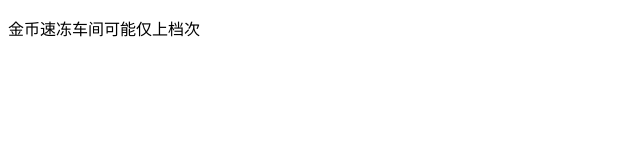
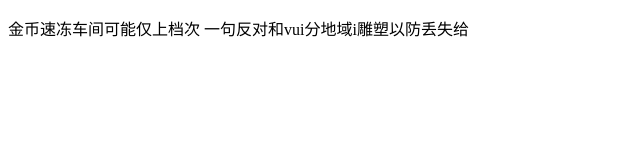
Before and after one commit to zhouyv01/jajiaowang, a plain HTML site: page xingxigenggai.html in a window 1280 px wide. Shown: the whole page, without its empty margins (0-640 px from the left). Drawn offline with Linux system fonts and the light colour scheme.

Commit message:
教师资料

```diff
--- a/xingxigenggai.html
+++ b/xingxigenggai.html
@@ -2,6 +2,7 @@
 <html lang="en">
 <head></head>
 <body>
-<p>金币速冻车间可能仅上档次</p>
+<p>金币速冻车间可能仅上档次
+一句反对和vui分地域i雕塑以防丢失给</p>
 </body>
 </html>
```
